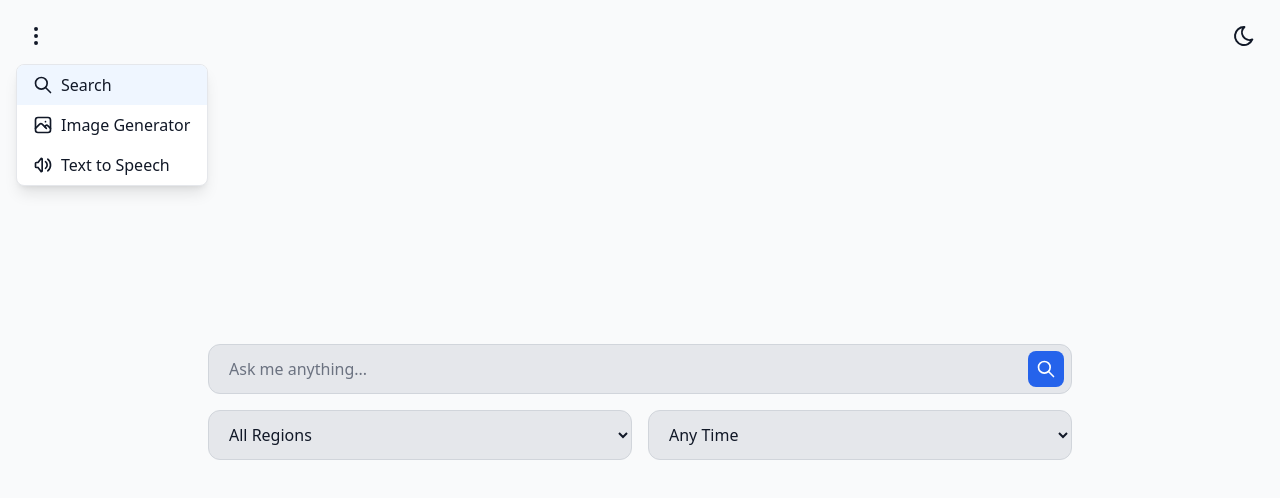
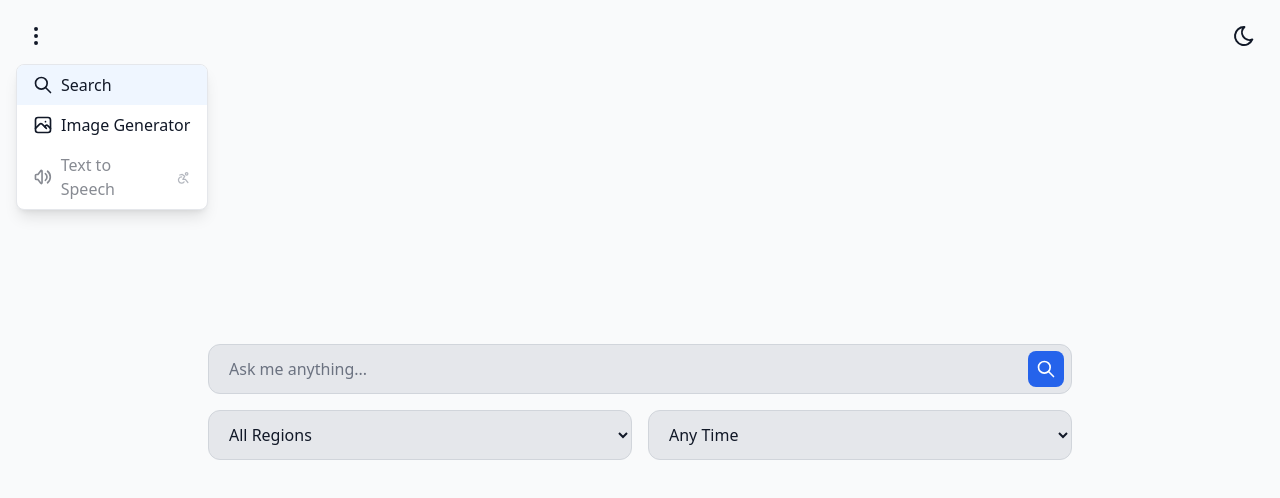
Before and after one commit to aymanbest/AISearchEngine, a React (Create React App) app: page / in a window 1280 px wide. Both pictures are taken after a click on the button 36 px from the left and 36 px from the top of the page. Shown: the top 498 px of the page. Built offline with nearby package versions, Linux system fonts and the light colour scheme.

Commit message:
feat: add TTS availability state and disable button when unavailable in App component

```diff
--- a/src/App.js
+++ b/src/App.js
@@ -2,7 +2,7 @@ import React, { useState, useEffect } from 'react';
 import SearchBar from './components/SearchBar';
 import SearchResults from './components/SearchResults';
 import AISearch from './components/AISearch';
-import { IconSun, IconMoon, IconDotsVertical, IconSearch, IconPhoto, IconVolume } from '@tabler/icons-react';
+import { IconSun, IconMoon, IconDotsVertical, IconSearch, IconPhoto, IconVolume,IconDisabled2 } from '@tabler/icons-react';
 import ImageGenerator from './components/ImageGenerator';
 import TextToSpeech from './components/TextToSpeech';
 
@@ -35,6 +35,7 @@ function App() {
   });
   // eslint-disable-next-line
   const [hasAIResponse, setHasAIResponse] = useState(false);
+  const [ttsAvailable] = useState(false);
 
   useEffect(() => {
     if (darkMode) {
@@ -210,13 +211,20 @@ function App() {
                 </button>
                 <button
                   onClick={() => {
+                    if (ttsAvailable) {
                       setActiveTab('tts');
                       setShowMenu(false);
+                    }
                   }}
-                  className={`w-full px-4 py-2 text-left flex items-center gap-2 ${activeTab === 'tts' ? 'bg-blue-50 dark:bg-blue-900' : 'hover:bg-gray-100 dark:hover:bg-gray-700'}`}
+                  disabled={!ttsAvailable}
+                  className={`w-full px-4 py-2 text-left flex items-center gap-2
+    ${activeTab === 'tts' ? 'bg-blue-50 dark:bg-blue-900' : 'hover:bg-gray-100 dark:hover:bg-gray-700'}
+    ${!ttsAvailable ? 'opacity-50 cursor-not-allowed' : ''}
+  `}
                 >
                   <IconVolume size={20} />
                   Text to Speech
+                  {!ttsAvailable && <span className="ml-auto text-xs text-gray-500"><IconDisabled2 size={15} /></span>}
                 </button>
               </div>
             )}
```
Lines whose indentation alone changed are shown as unchanged.
